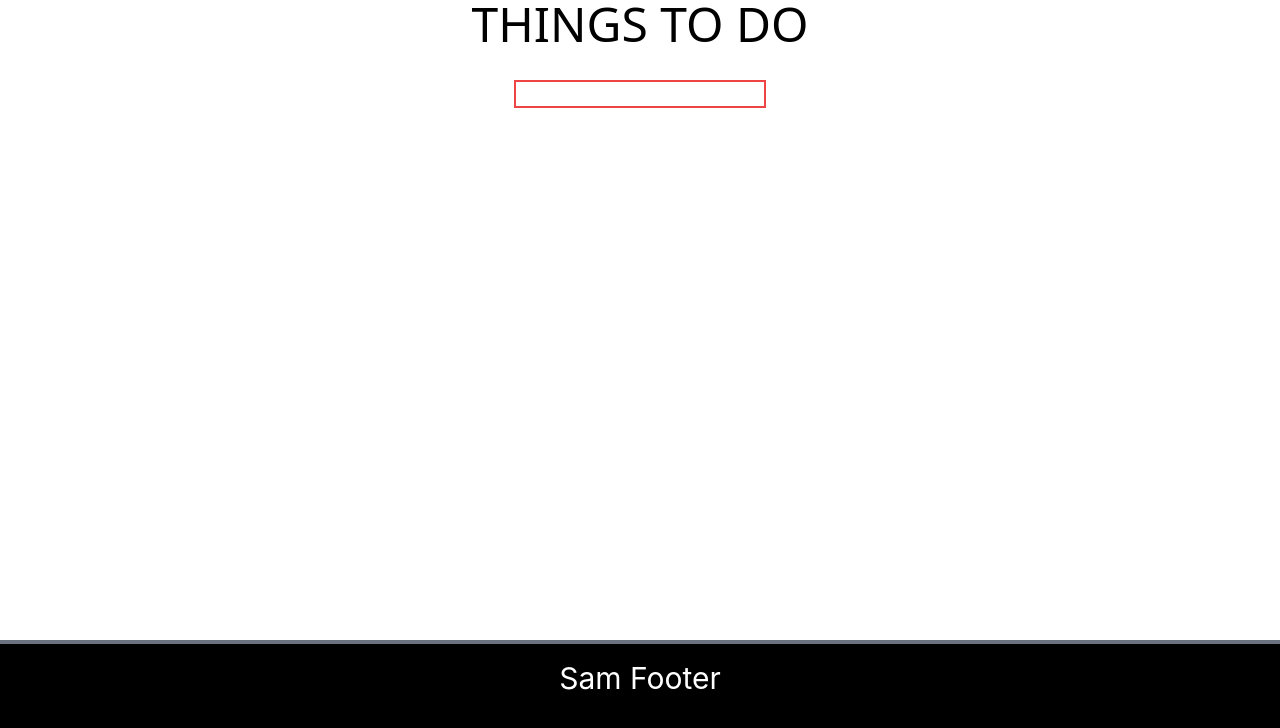
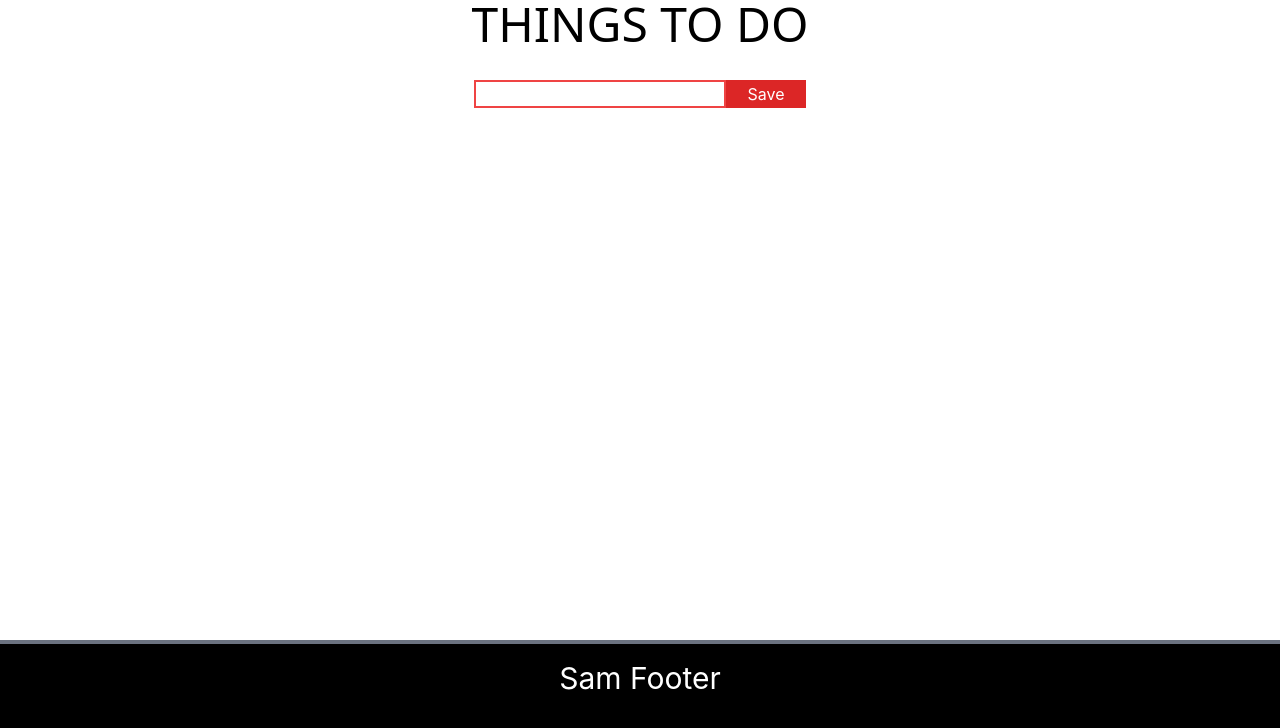
Before and after one commit to basilisSam/to-do-list, a React (Create React App) app: page / in a window 1280 px wide. Shown: the top 728 px of the page. Built offline with nearby package versions, Linux system fonts and the light colour scheme.

Commit message:
add save button

```diff
--- a/src/components/InputField.js
+++ b/src/components/InputField.js
@@ -2,8 +2,15 @@
 
 function InputFields() {
   return (
-    <div className='pt-8'>
-      <input type='text' className='border-2 border-red-500 ' />
+    <div className='pt-8 '>
+      <form className='flex place-content-center'>
+        <input type='text' className='border-2 border-red-500' />
+        <input
+          type='submit'
+          value='Save'
+          className='bg-red-600 text-white w-20 text-center'
+        />
+      </form>
     </div>
   );
 }
```
